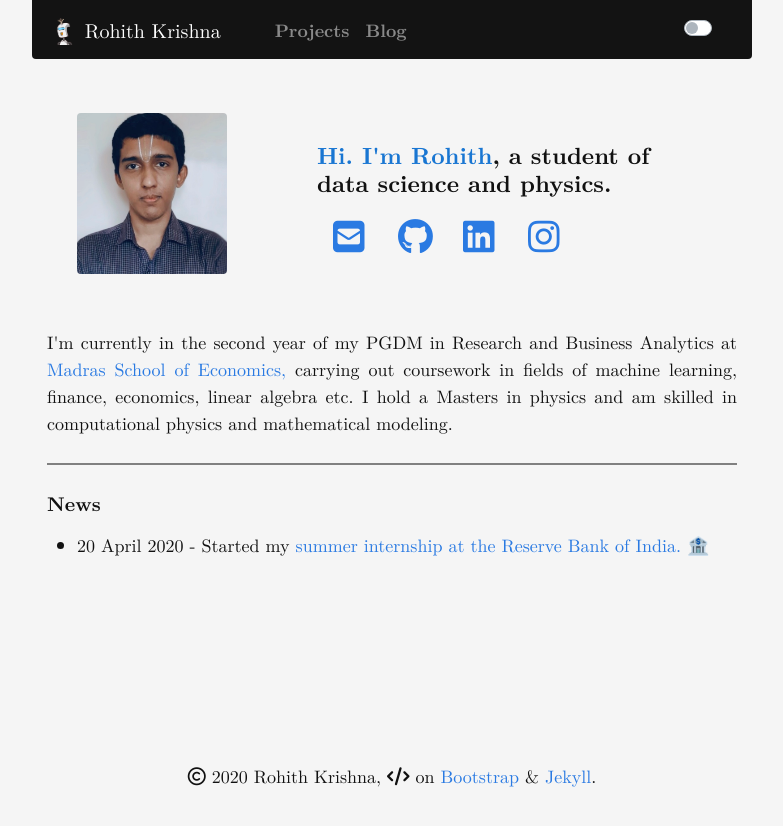
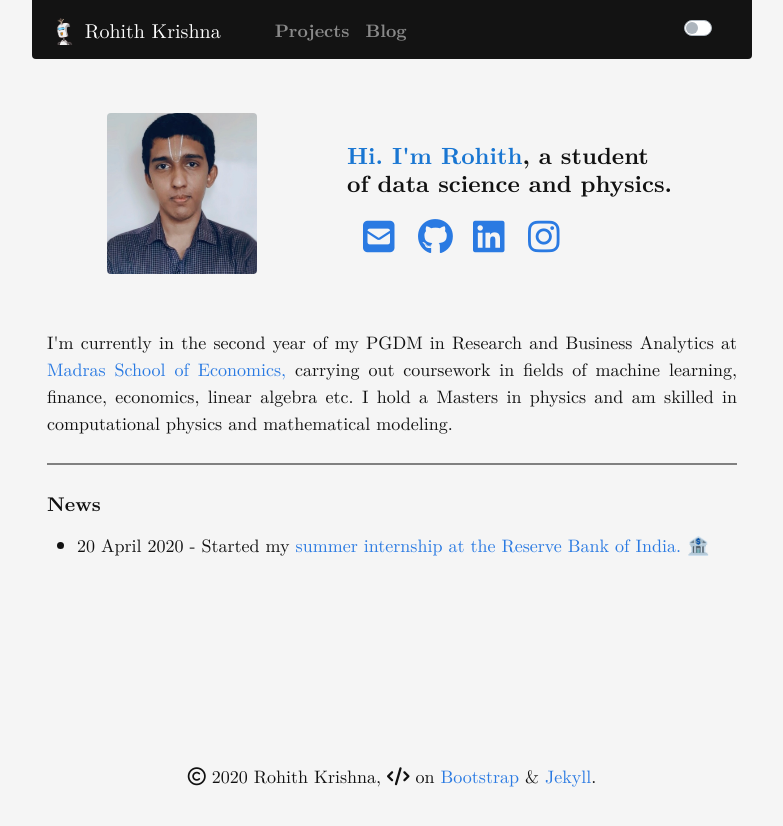
Before and after one commit to rohithmay/rohithmay.github.io, a Jekyll site: the page built from index.md, in a window 1280 px wide. Shown: the top 826 px of the page, without its empty margins (248-1031 px from the left). Built offline with Jekyll 4.4.1, drawn with Linux system fonts in a browser that asks for light colours; nearby versions of some CDN libraries; a style sheet for code colours, icons or effects is not loaded.

Commit message:
Update index.md

```diff
--- a/index.md
+++ b/index.md
@@ -13,12 +13,12 @@
                            id="gravatar-img"
                            src="images/pro-pic.jpg"
                            class="rounded"
-                           width="170" />
+                           width="150" />
                   </div>
                   <div class="col col-1">
                         </div>
 
-                  <div class="col col-7 mr-auto d-flex align-items-left">
+                  <div class="col col-6 mr-auto d-flex align-items-left">
                         <div align="left">
                         <br/>
 
```
